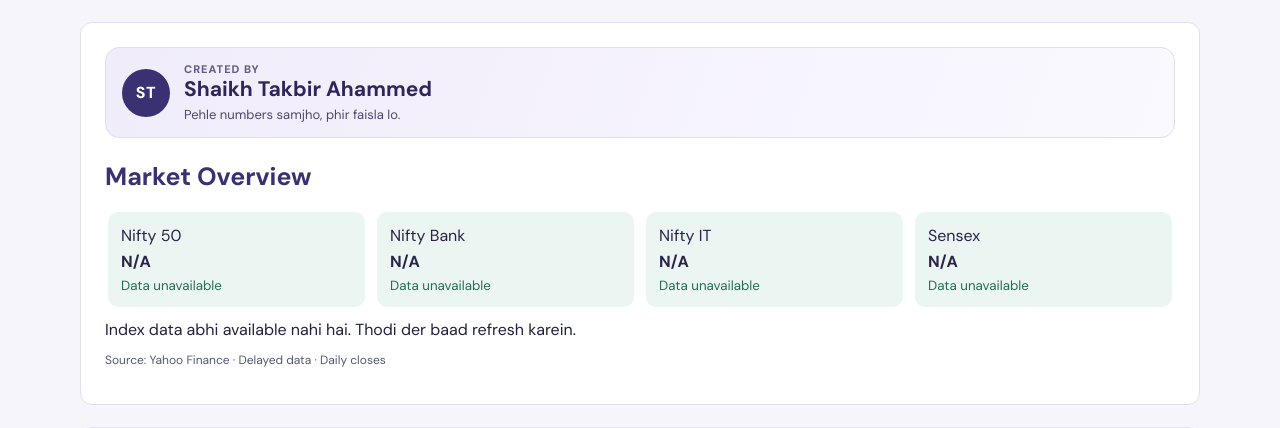
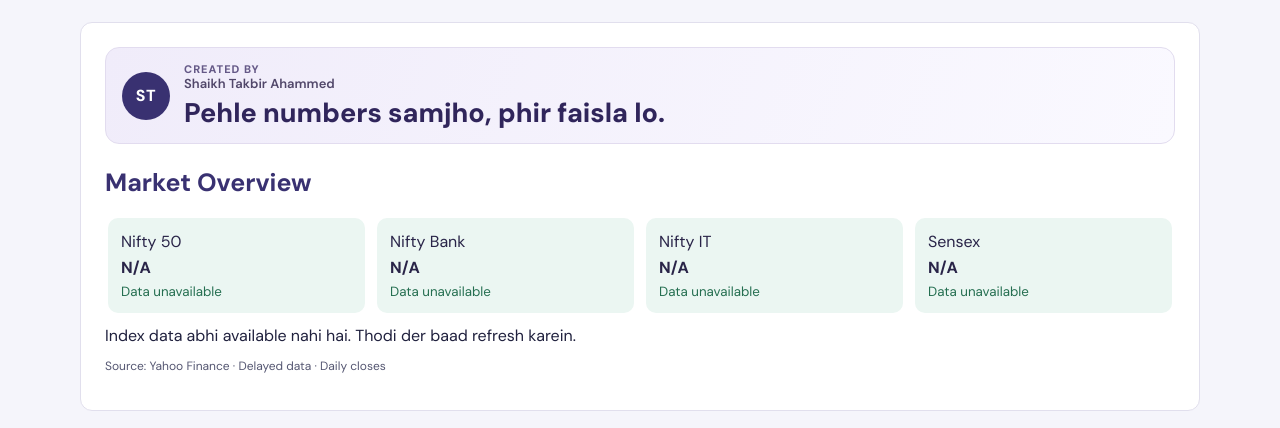
Before and after one commit to takbirahmed786-debug/Stock-sahi-india, a Flask app: page / in a window 1280 px wide. Shown: the part 133-561 px from the top of the page. Run offline with Flask 3, Linux system fonts and the light colour scheme.

Commit message:
Emphasize the motto above creator credit visually

```diff
--- a/templates/index.html
+++ b/templates/index.html
@@ -42,8 +42,8 @@
           <span aria-hidden="true" style="display:grid;place-items:center;flex:0 0 48px;height:48px;border-radius:50%;background:#393171;color:white;font-weight:800;letter-spacing:.04em">ST</span>
           <div style="min-width:0">
             <span style="display:block;font-size:11px;font-weight:750;letter-spacing:.09em;text-transform:uppercase;color:#655987">Created by</span>
-            <strong style="display:block;font-size:clamp(16px,3vw,21px);line-height:1.25;color:#30255b">Shaikh Takbir Ahammed</strong>
-            <p style="margin:4px 0 0;font-size:13px;color:#51476a">Pehle numbers samjho, phir faisla lo.</p>
+            <strong style="display:block;font-size:13px;font-weight:600;line-height:1.3;color:#51476a">Shaikh Takbir Ahammed</strong>
+            <p style="margin:4px 0 0;font-size:clamp(19px,3vw,27px);font-weight:800;line-height:1.2;color:#30255b">Pehle numbers samjho, phir faisla lo.</p>
           </div>
         </aside>
         <h1>Market Overview</h1>
```
